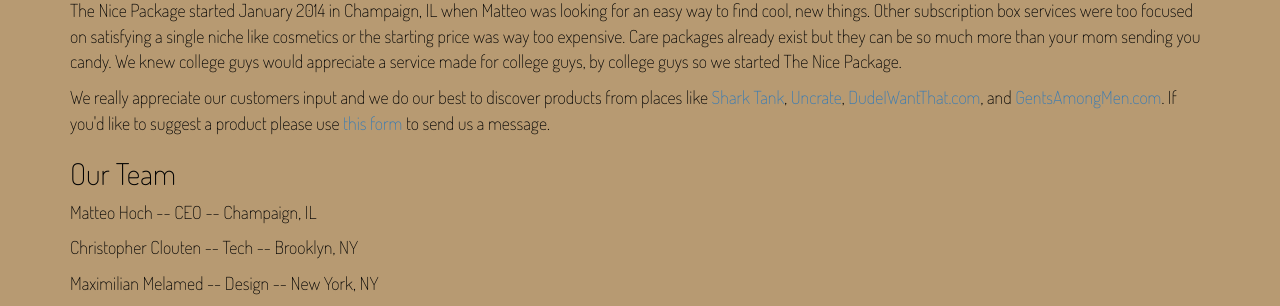
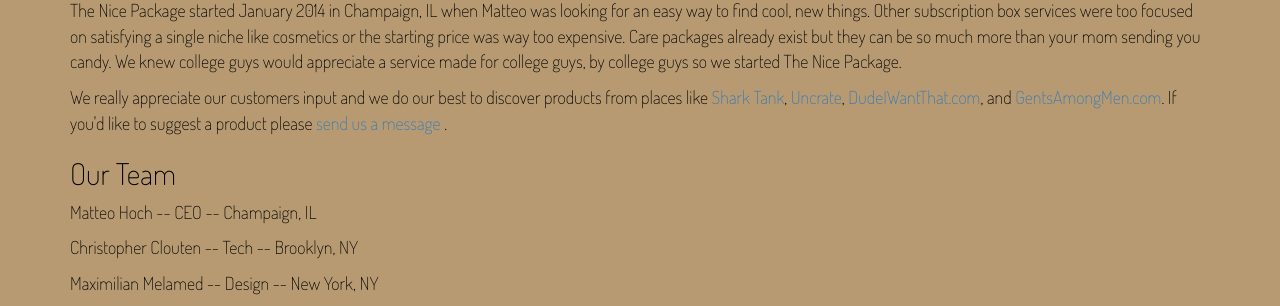
Before and after one commit to rogerfitz/box, a Django app: page /about/ in a window 1280 px wide. Shown: the part 215-521 px from the top of the page. Run offline with Django 3.2, Linux system fonts and the light colour scheme; parts of the project's set-up code (start-up, migrations or seed data) failed here and were passed over; some libraries are stand-ins or nearby versions.

Commit message:
typo fix

```diff
--- a/templates/about.html
+++ b/templates/about.html
@@ -7,7 +7,7 @@
 		<p>The Nice Package started January 2014 in Champaign, IL when Matteo was looking for an easy way to find cool, new things. Other subscription box services were too focused on satisfying a single niche like cosmetics or the starting price was way too expensive. Care packages already exist but they can be so much more than your mom sending you candy. We knew college guys would appreciate a service made for college guys, by college guys so we started The Nice Package.
 		</p>
 		<p>
-		We really appreciate our customers input and we do our best to discover products from places like <a href="http://sharktanksuccess.blogspot.com/">Shark Tank</a>, <a href="http://uncrate.com/wanted/">Uncrate</a>, <a href="http://www.dudeiwantthat.com/">DudeIWantThat.com</a>, and <a href="http://gentsamongmen.com/">GentsAmongMen.com</a>. If you'd like to suggest a product please use <a href={% url 'box.views.contact' %}>this form</a> to send us a message.
+		We really appreciate our customers input and we do our best to discover products from places like <a href="http://sharktanksuccess.blogspot.com/">Shark Tank</a>, <a href="http://uncrate.com/wanted/">Uncrate</a>, <a href="http://www.dudeiwantthat.com/">DudeIWantThat.com</a>, and <a href="http://gentsamongmen.com/">GentsAmongMen.com</a>. If you'd like to suggest a product please <a href={% url 'box.views.contact' %}>send us a message</a> .
 		</p>
             <h2>Our Team</h2>
 		<p>
--- a/templates/base_bs3.html
+++ b/templates/base_bs3.html
@@ -51,6 +51,7 @@
                 </div>
             </div>
         </div>
+
         {% block body %}{% endblock %}
       </div>
     </div>
```
